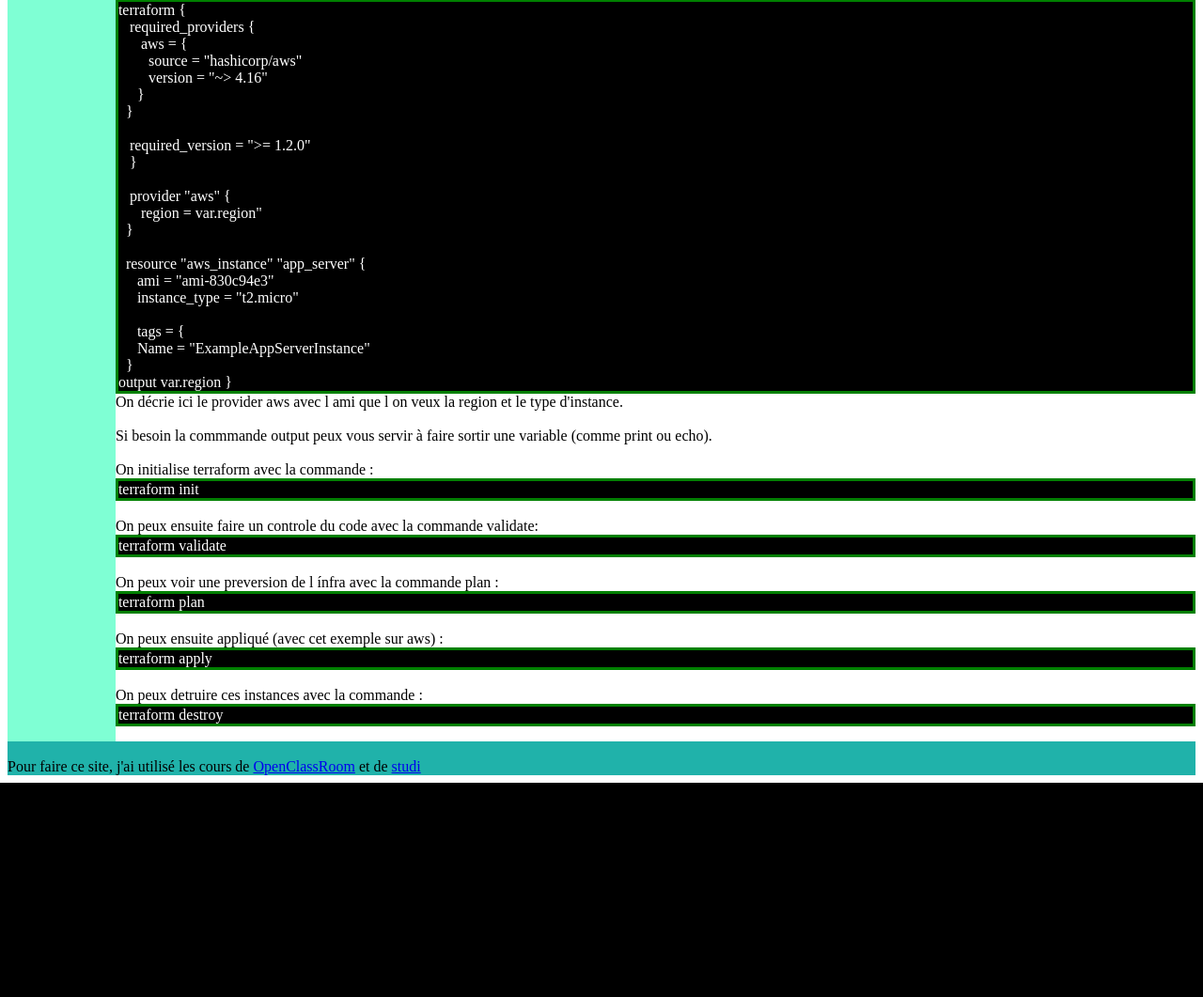
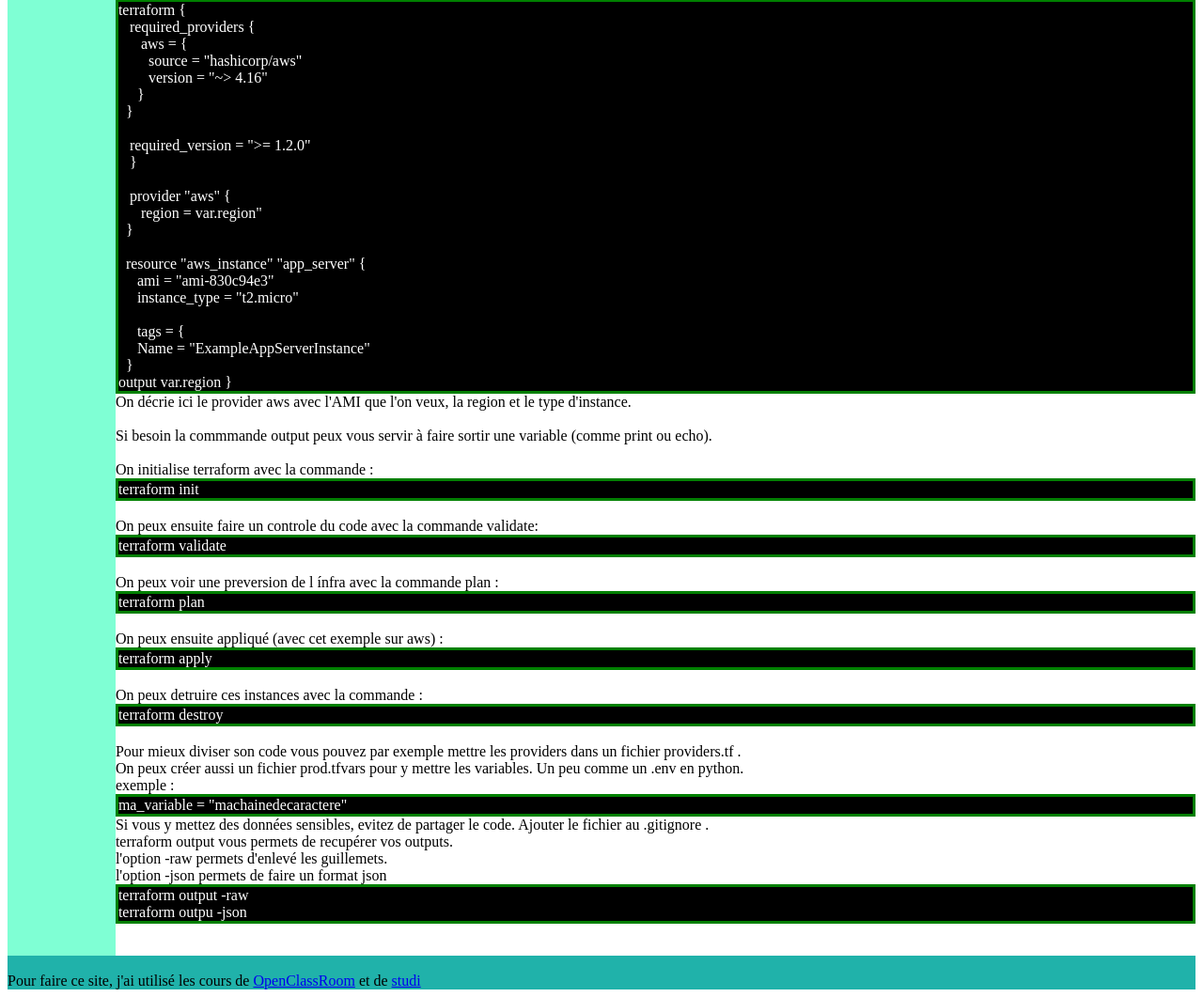
Before and after one commit to barrmath/web_pingouin, a Flask app: page /terraform/ in a window 1280 px wide. Shown: the part 588-1649 px from the top of the page at 94% size. Before the commit the page ends 1421 px from the top, so only its background shows below. Run offline with Flask 3, Linux system fonts and the light colour scheme.

Commit message:
ajout dans aide terraform

```diff
--- a/pingouin_app/templates/aide_memoire/aide_memoire_terraform.html
+++ b/pingouin_app/templates/aide_memoire/aide_memoire_terraform.html
@@ -59,7 +59,7 @@
                 output var.region
               }<br>
         </div>
-        On décrie ici le provider aws  avec l ami que l on veux la region et le type d'instance. <br>
+        On décrie ici le provider aws  avec l'AMI que l'on veux, la region et le type d'instance. <br>
         <br>
         Si besoin la commmande output peux vous servir à faire sortir une variable (comme print ou echo).<br>
         <br>
@@ -87,6 +87,23 @@
         <div class="code">
             terraform destroy
         </div>
+        <br>
+        Pour mieux diviser son code vous pouvez par exemple mettre les providers dans un fichier providers.tf .<br>
+        On peux créer aussi un fichier prod.tfvars pour y mettre les variables. Un peu comme un .env en python.<br>
+        exemple : <br>
+        <div class="code">
+            ma_variable = "machainedecaractere"
+        </div>
+        Si vous y mettez des données sensibles, evitez de partager le code. Ajouter le fichier au .gitignore .<br>
+        terraform output vous permets de recupérer vos outputs.<br>
+        l'option -raw permets d'enlevé les guillemets.<br>
+        l'option -json permets de faire un format json<br>
+        <div class="code">
+            terraform output -raw<br>
+            terraform outpu -json<br>
+        </div>
+        <br>
+
     </p>
 
 {% endblock %}
```
